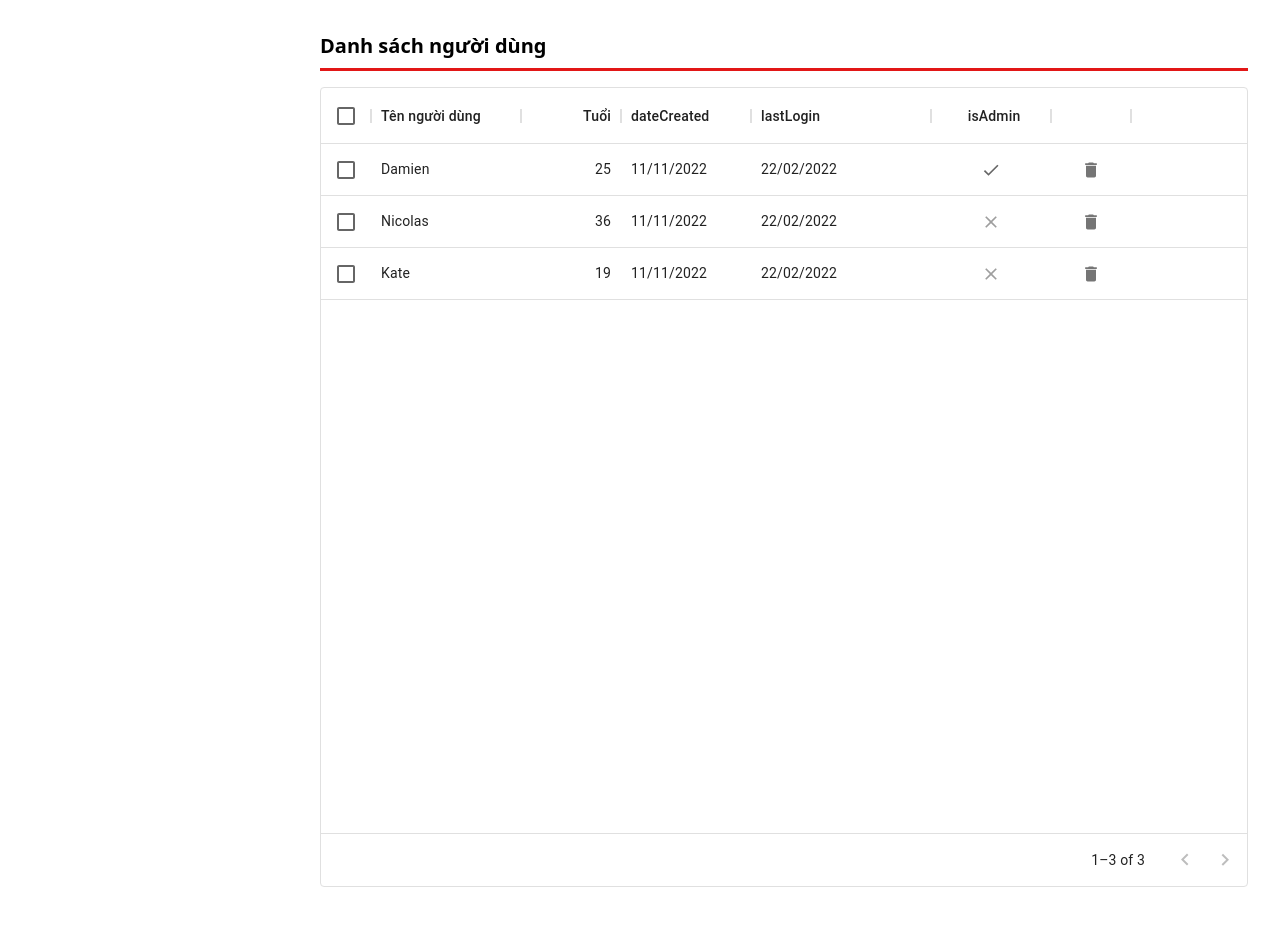
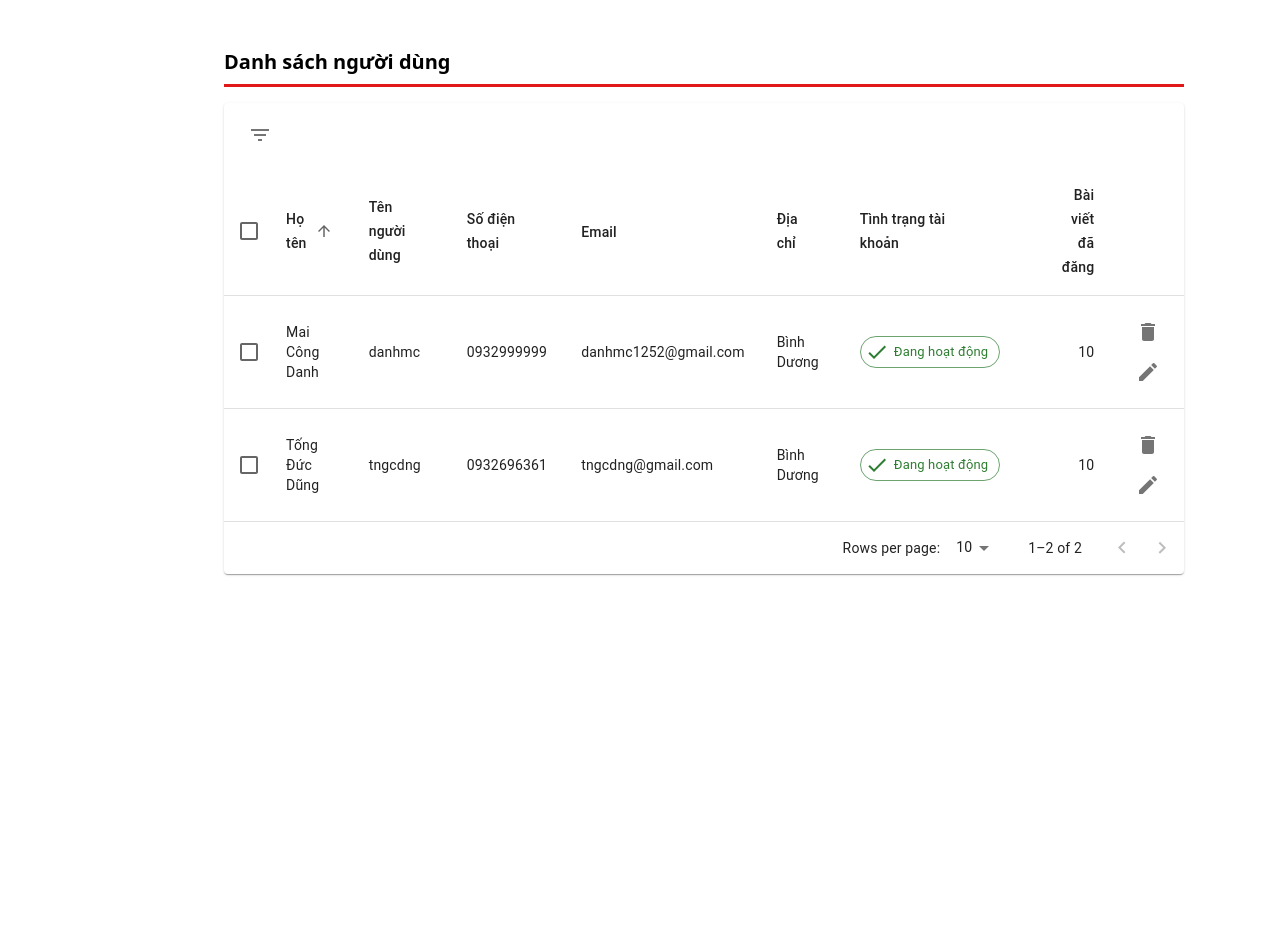
Before and after one commit to dung-td/realestatewebsite, a Next.js app: page /admin/AdminUser in a window 1280 px wide. Shown: the top 926 px of the page. After the commit the page ends 800 px from the top, so only its background shows below. Built offline with nearby package versions, Linux system fonts and the light colour scheme.

Commit message:
Add user management

```diff
--- a/pages/admin/AdminUser.tsx
+++ b/pages/admin/AdminUser.tsx
@@ -1,130 +1,496 @@
 import * as React from "react"
-import {
-  DataGrid,
-  GridActionsCellItem,
-  GridRowId,
-  GridColumns,
-} from "@mui/x-data-grid"
+import { alpha } from "@mui/material/styles"
+import Box from "@mui/material/Box"
+import Paper from "@mui/material/Paper"
+import Table from "@mui/material/Table"
+import TableBody from "@mui/material/TableBody"
+import TableCell from "@mui/material/TableCell"
+import TableContainer from "@mui/material/TableContainer"
+import TableHead from "@mui/material/TableHead"
+import TablePagination from "@mui/material/TablePagination"
+import TableSortLabel from "@mui/material/TableSortLabel"
+import TableRow from "@mui/material/TableRow"
+import Checkbox from "@mui/material/Checkbox"
+import Toolbar from "@mui/material/Toolbar"
+import Tooltip from "@mui/material/Tooltip"
+import Typography from "@mui/material/Typography"
+import { getCalendarPickerSkeletonUtilityClass } from "@mui/x-date-pickers"
+import Chip from "@mui/material/Chip"
+import IconButton from "@mui/material/IconButton"
+import { visuallyHidden } from "@mui/utils"
+
+import CheckIcon from "@mui/icons-material/Check"
 import DeleteIcon from "@mui/icons-material/Delete"
-import SecurityIcon from "@mui/icons-material/Security"
-import FileCopyIcon from "@mui/icons-material/FileCopy"
-import Chip from "@mui/material/Chip"
+import EditIcon from "@mui/icons-material/Edit"
+import FilterListIcon from "@mui/icons-material/FilterList"
 
-const initialRows = [
+interface Column {
+  id:
+    | "name"
+    | "username"
+    | "phone"
+    | "email"
+    | "address"
+    | "status"
+    | "postCount"
+    | "action"
+  minWidth?: number
+  align?: "right" | "left"
+  format?: (value: string) => JSX.Element | string
+}
+
+const columns: readonly Column[] = [
+  { id: "name", minWidth: 150 },
+  { id: "username", minWidth: 150 },
+  { id: "phone", minWidth: 150 },
+  { id: "email", minWidth: 70 },
+  { id: "address", minWidth: 150 },
+
   {
-    id: 1,
-    name: "Damien",
-    age: 25,
-    dateCreated: "11/11/2022",
-    lastLogin: "22/02/2022",
-    isAdmin: true,
+    id: "status",
+    minWidth: 70,
+    align: "left",
+    format: (value: string) => (
+      <Chip
+        variant="outlined"
+        color="success"
+        icon={<CheckIcon />}
+        label={value}
+      />
+    ),
   },
   {
-    id: 2,
-    name: "Nicolas",
-    age: 36,
-    dateCreated: "11/11/2022",
-    lastLogin: "22/02/2022",
-    isAdmin: false,
+    id: "postCount",
+    minWidth: 150,
+    align: "right",
   },
   {
-    id: 3,
-    name: "Kate",
-    age: 19,
-    dateCreated: "11/11/2022",
-    lastLogin: "22/02/2022",
-    isAdmin: false,
+    id: "action",
+    minWidth: 100,
+    align: "right",
+    format: () => (
+      <>
+        <Tooltip title="Xóa" arrow>
+          <IconButton aria-label="delete">
+            <DeleteIcon />
+          </IconButton>
+        </Tooltip>
+
+        <Tooltip title="Chỉnh sửa" arrow placement="right">
+          <IconButton aria-label="delete">
+            <EditIcon />
+          </IconButton>
+        </Tooltip>
+      </>
+    ),
   },
 ]
 
-type Row = typeof initialRows[number]
+function descendingComparator<T>(a: T, b: T, orderBy: keyof T) {
+  if (b[orderBy] < a[orderBy]) {
+    return -1
+  }
+  if (b[orderBy] > a[orderBy]) {
+    return 1
+  }
+  return 0
+}
+
+type Order = "asc" | "desc"
+
+function getComparator<Key extends keyof any>(
+  order: Order,
+  orderBy: Key
+): (
+  a: { [key in Key]: number | string },
+  b: { [key in Key]: number | string }
+) => number {
+  return order === "desc"
+    ? (a, b) => descendingComparator(a, b, orderBy)
+    : (a, b) => -descendingComparator(a, b, orderBy)
+}
+
+interface HeadCell {
+  disablePadding: boolean
+  id: keyof Data
+  label: string
+  numeric: boolean
+}
+
+const headCells: readonly HeadCell[] = [
+  {
+    id: "name",
+    numeric: false,
+    disablePadding: false,
+    label: "Họ tên",
+  },
+  {
+    id: "username",
+    numeric: false,
+    disablePadding: false,
+    label: "Tên người dùng",
+  },
+  {
+    id: "phone",
+    numeric: false,
+    disablePadding: false,
+    label: "Số điện thoại",
+  },
+  {
+    id: "email",
+    numeric: false,
+    disablePadding: false,
+    label: "Email",
+  },
+  {
+    id: "address",
+    numeric: false,
+    disablePadding: false,
+    label: "Địa chỉ",
+  },
+  {
+    id: "status",
+    numeric: false,
+    disablePadding: false,
+    label: "Tình trạng tài khoản",
+  },
+  {
+    id: "postCount",
+    numeric: true,
+    disablePadding: false,
+    label: "Bài viết đã đăng",
+  },
+  {
+    id: "action",
+    numeric: false,
+    disablePadding: false,
+    label: "",
+  },
+]
+
+interface EnhancedTableProps {
+  numSelected: number
+  onRequestSort: (
+    event: React.MouseEvent<unknown>,
+    property: keyof Data
+  ) => void
+  onSelectAllClick: (event: React.ChangeEvent<HTMLInputElement>) => void
+  order: Order
+  orderBy: string
+  rowCount: number
+}
+
+function EnhancedTableHead(props: EnhancedTableProps) {
+  const {
+    onSelectAllClick,
+    order,
+    orderBy,
+    numSelected,
+    rowCount,
+    onRequestSort,
+  } = props
+  const createSortHandler =
+    (property: keyof Data) => (event: React.MouseEvent<unknown>) => {
+      onRequestSort(event, property)
+    }
+
+  return (
+    <TableHead>
+      <TableRow>
+        <TableCell padding="checkbox">
+          <Checkbox
+            color="primary"
+            indeterminate={numSelected > 0 && numSelected < rowCount}
+            checked={rowCount > 0 && numSelected === rowCount}
+            onChange={onSelectAllClick}
+            inputProps={{
+              "aria-label": "select all desserts",
+            }}
+          />
+        </TableCell>
+        {headCells.map((headCell) => (
+          <TableCell
+            key={headCell.id}
+            align={headCell.numeric ? "right" : "left"}
+            padding={headCell.disablePadding ? "none" : "normal"}
+            sortDirection={orderBy === headCell.id ? order : false}
+          >
+            <TableSortLabel
+              active={orderBy === headCell.id}
+              direction={orderBy === headCell.id ? order : "asc"}
+              onClick={createSortHandler(headCell.id)}
+            >
+              {headCell.label}
+              {orderBy === headCell.id ? (
+                <Box component="span" sx={visuallyHidden}>
+                  {order === "desc" ? "sorted descending" : "sorted ascending"}
+                </Box>
+              ) : null}
+            </TableSortLabel>
+          </TableCell>
+        ))}
+      </TableRow>
+    </TableHead>
+  )
+}
+
+interface EnhancedTableToolbarProps {
+  numSelected: number
+}
+
+const EnhancedTableToolbar = (props: EnhancedTableToolbarProps) => {
+  const { numSelected } = props
+
+  return (
+    <Toolbar
+      sx={{
+        pl: { sm: 2 },
+        pr: { xs: 1, sm: 1 },
+        ...(numSelected > 0 && {
+          bgcolor: (theme) =>
+            alpha(
+              theme.palette.primary.main,
+              theme.palette.action.activatedOpacity
+            ),
+        }),
+      }}
+    >
+      {numSelected > 0 ? (
+        <Typography
+          sx={{ flex: "1 1 100%" }}
+          color="inherit"
+          variant="subtitle1"
+          component="div"
+        >
+          {numSelected} đã lựa chọn
+        </Typography>
+      ) : null}
+      {numSelected > 0 ? (
+        <Tooltip title="Xóa mục đã chọn" arrow>
+          <IconButton>
+            <DeleteIcon />
+          </IconButton>
+        </Tooltip>
+      ) : (
+        <Tooltip title="Filter list">
+          <IconButton>
+            <FilterListIcon />
+          </IconButton>
+        </Tooltip>
+      )}
+    </Toolbar>
+  )
+}
+
+interface Data {
+  name: string
+  username: string
+  phone: string
+  email: string
+  address: string
+  status: string
+  postCount: number
+  action: any
+}
+
+function createData(
+  name: string,
+  username: string,
+  phone: string,
+  email: string,
+  address: string,
+  status: string,
+  postCount: number,
+  action: any
+): Data {
+  return {
+    name,
+    username,
+    phone,
+    email,
+    address,
+    status,
+    postCount,
+    action,
+  }
+}
+
+const rows = [
+  createData(
+    "Tống Đức Dũng",
+    "tngcdng",
+    "0932696361",
+    "tngcdng@gmail.com",
+    "Bình Dương",
+    "Đang hoạt động",
+    10,
+    null
+  ),
+  createData(
+    "Mai Công Danh",
+    "danhmc",
+    "0932999999",
+    "danhmc1252@gmail.com",
+    "Bình Dương",
+    "Đang hoạt động",
+    10,
+    null
+  ),
+]
 
 const AdminUser = () => {
-  const [rows, setRows] = React.useState<Row[]>(initialRows)
+  const [page, setPage] = React.useState(0)
+  const [rowsPerPage, setRowsPerPage] = React.useState(10)
 
-  const deleteUser = React.useCallback(
-    (id: GridRowId) => () => {
-      setTimeout(() => {
-        setRows((prevRows) => prevRows.filter((row) => row.id !== id))
-      })
-    },
-    []
-  )
+  const [order, setOrder] = React.useState<Order>("asc")
+  const [orderBy, setOrderBy] = React.useState<keyof Data>("name")
+  const [selected, setSelected] = React.useState<readonly string[]>([])
+  const [dense, setDense] = React.useState(false)
 
-  const toggleAdmin = React.useCallback(
-    (id: GridRowId) => () => {
-      setRows((prevRows) =>
-        prevRows.map((row) =>
-          row.id === id ? { ...row, isAdmin: !row.isAdmin } : row
-        )
-      )
-    },
-    []
-  )
-
-  const duplicateUser = React.useCallback(
-    (id: GridRowId) => () => {
-      setRows((prevRows) => {
-        const rowToDuplicate = prevRows.find((row) => row.id === id)!
-        return [...prevRows, { ...rowToDuplicate, id: Date.now() }]
-      })
-    },
-    []
-  )
-
-  const Badge = () => {
-    return <Chip label="Chip Outlined" variant="outlined" />
+  const handleChangePage = (event: unknown, newPage: number) => {
+    setPage(newPage)
   }
 
-  const columns = React.useMemo<GridColumns<Row>>(
-    () => [
-      {
-        field: "name",
-        headerName: "Tên người dùng",
-        type: "string",
-        width: 150,
-      },
-      { field: "age", headerName: "Tuổi", type: "number" },
-      { field: "dateCreated", type: "date", width: 130 },
-      { field: "lastLogin", type: "dateTime", width: 180 },
-      { field: "isAdmin", type: "boolean", width: 120 },
-      {
-        field: "actions",
-        type: "actions",
-        width: 80,
-        getActions: (params: any) => [
-          <GridActionsCellItem
-            key="delete"
-            icon={<DeleteIcon />}
-            label="Delete"
-            onClick={deleteUser(params.id)}
-          >
-            <Badge />
-          </GridActionsCellItem>,
-        ],
-      },
-    ],
-    [deleteUser, toggleAdmin, duplicateUser]
-  )
+  const handleChangeRowsPerPage = (
+    event: React.ChangeEvent<HTMLInputElement>
+  ) => {
+    setRowsPerPage(+event.target.value)
+    setPage(0)
+  }
+
+  const handleRequestSort = (
+    event: React.MouseEvent<unknown>,
+    property: keyof Data
+  ) => {
+    const isAsc = orderBy === property && order === "asc"
+    setOrder(isAsc ? "desc" : "asc")
+    setOrderBy(property)
+  }
+
+  const handleSelectAllClick = (event: React.ChangeEvent<HTMLInputElement>) => {
+    if (event.target.checked) {
+      const newSelecteds = rows.map((n) => n.name)
+      setSelected(newSelecteds)
+      return
+    }
+    setSelected([])
+  }
+
+  const handleClick = (event: React.MouseEvent<unknown>, name: string) => {
+    const selectedIndex = selected.indexOf(name)
+    let newSelected: readonly string[] = []
+
+    if (selectedIndex === -1) {
+      newSelected = newSelected.concat(selected, name)
+    } else if (selectedIndex === 0) {
+      newSelected = newSelected.concat(selected.slice(1))
+    } else if (selectedIndex === selected.length - 1) {
+      newSelected = newSelected.concat(selected.slice(0, -1))
+    } else if (selectedIndex > 0) {
+      newSelected = newSelected.concat(
+        selected.slice(0, selectedIndex),
+        selected.slice(selectedIndex + 1)
+      )
+    }
+
+    setSelected(newSelected)
+  }
+
+  const handleChangeDense = (event: React.ChangeEvent<HTMLInputElement>) => {
+    setDense(event.target.checked)
+  }
+
+  const isSelected = (name: string) => selected.indexOf(name) !== -1
+
+  const emptyRows =
+    page > 0 ? Math.max(0, (1 + page) * rowsPerPage - rows.length) : 0
 
   return (
-    <div className="ml-72 p-8 min-h-screen">
-      <div className="grid grid-full">
-        <div className="mb-4">
-          <p className="font-bold text-xl">Danh sách người dùng</p>
-          <div className="mt-2 border border-2 border-t border-[#E21717]"></div>
+    <div className="mt-12 mr-24 ml-auto w-9/12">
+      <div className="mb-4">
+        <p className="font-bold text-xl">Danh sách người dùng</p>
+        <div className="mt-2 border border-2 border-t border-[#E21717]"></div>
+      </div>
+      <Paper>
+        <EnhancedTableToolbar numSelected={selected.length} />
+        <TableContainer sx={{ maxHeight: 440 }}>
+          <Table
+            stickyHeader
+            aria-label="sticky table"
+            size={dense ? "small" : "medium"}
+          >
+            <EnhancedTableHead
+              numSelected={selected.length}
+              order={order}
+              orderBy={orderBy}
+              onSelectAllClick={handleSelectAllClick}
+              onRequestSort={handleRequestSort}
+              rowCount={rows.length}
+            />
+            <TableBody>
+              {rows
+                .slice(page * rowsPerPage, page * rowsPerPage + rowsPerPage)
+                .sort(getComparator(order, orderBy))
+                .map((row, index) => {
+                  const isItemSelected = isSelected(row.name)
+                  const labelId = `enhanced-table-checkbox-${index}`
 
-          <div style={{ height: 800, width: "100%", marginTop: 16 }}>
-            <DataGrid
-              rows={rows}
-              columns={columns}
-              pageSize={10}
-              rowsPerPageOptions={[5]}
-              checkboxSelection
-            />
-          </div>
-        </div>
-      </div>
+                  return (
+                    <TableRow
+                      hover
+                      onClick={(event) => handleClick(event, row.name)}
+                      aria-checked={isItemSelected}
+                      role="checkbox"
+                      tabIndex={-1}
+                      key={row.username}
+                      selected={isItemSelected}
+                    >
+                      <TableCell padding="checkbox">
+                        <Checkbox
+                          color="primary"
+                          checked={isItemSelected}
+                          inputProps={{
+                            "aria-labelledby": labelId,
+                          }}
+                        />
+                      </TableCell>
+                      {columns.map((column) => {
+                        const value = row[column.id]
+                        return (
+                          <TableCell
+                            key={column.id}
+                            align={column.align}
+                            width={column.minWidth}
+                          >
+                            {column.format ? column.format(value) : value}
+                          </TableCell>
+                        )
+                      })}
+                    </TableRow>
+                  )
+                })}
+              {emptyRows > 0 && (
+                <TableRow
+                  style={{
+                    height: (dense ? 33 : 53) * emptyRows,
+                  }}
+                >
+                  <TableCell colSpan={6} />
+                </TableRow>
+              )}
+            </TableBody>
+          </Table>
+        </TableContainer>
+        <TablePagination
+          rowsPerPageOptions={[10, 25, 100]}
+          component="div"
+          count={rows.length}
+          rowsPerPage={rowsPerPage}
+          page={page}
+          onPageChange={handleChangePage}
+          onRowsPerPageChange={handleChangeRowsPerPage}
+        />
+      </Paper>
     </div>
   )
 }
--- a/pages/admin/index.tsx
+++ b/pages/admin/index.tsx
@@ -211,8 +211,8 @@ const Home = () => {
         </div>
       </div>
 
-      <div className="min-h-screen">
-        {select == "post" ? <AdminPost type={selectPostType} /> : null}
+      <div className="min-h-screen ">
+        {select == "post" ? <AdminPost type={selectPostType} /> : <AdminUser />}
       </div>
 
       <Footer />
```
